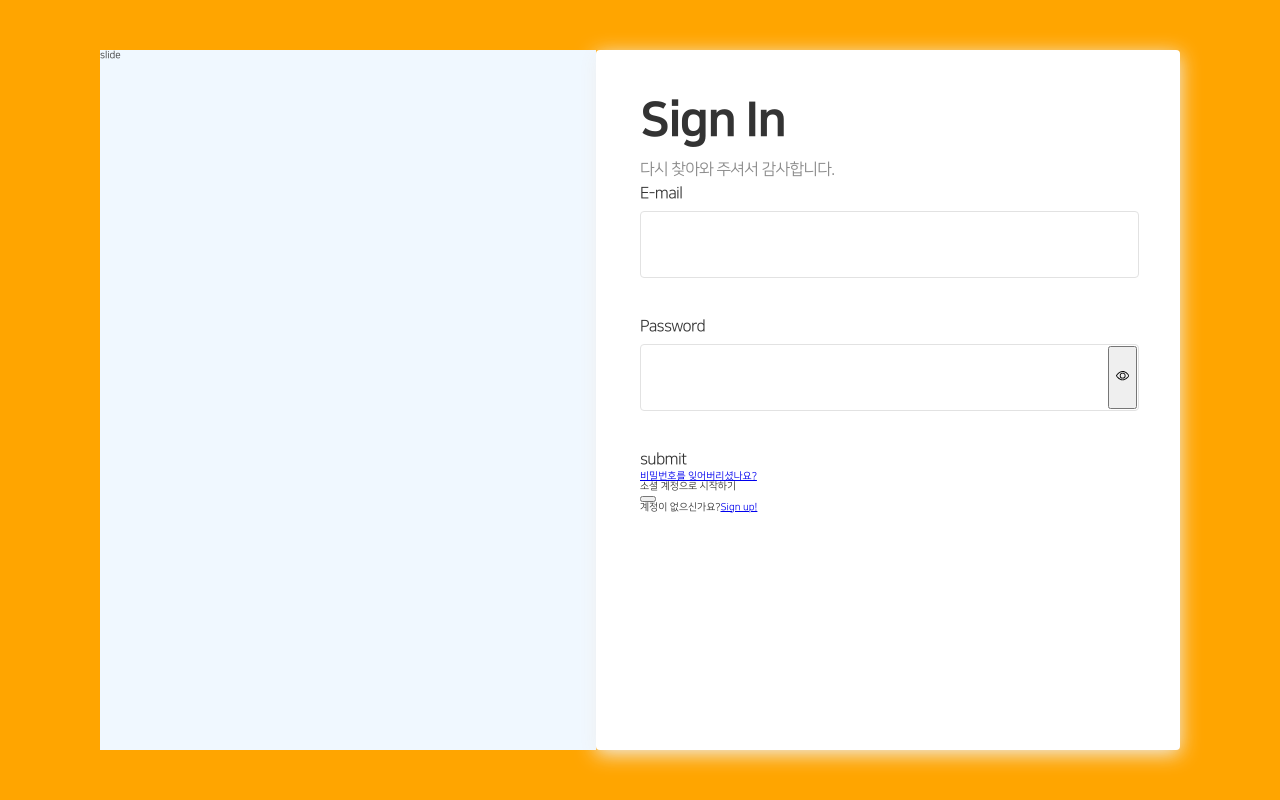
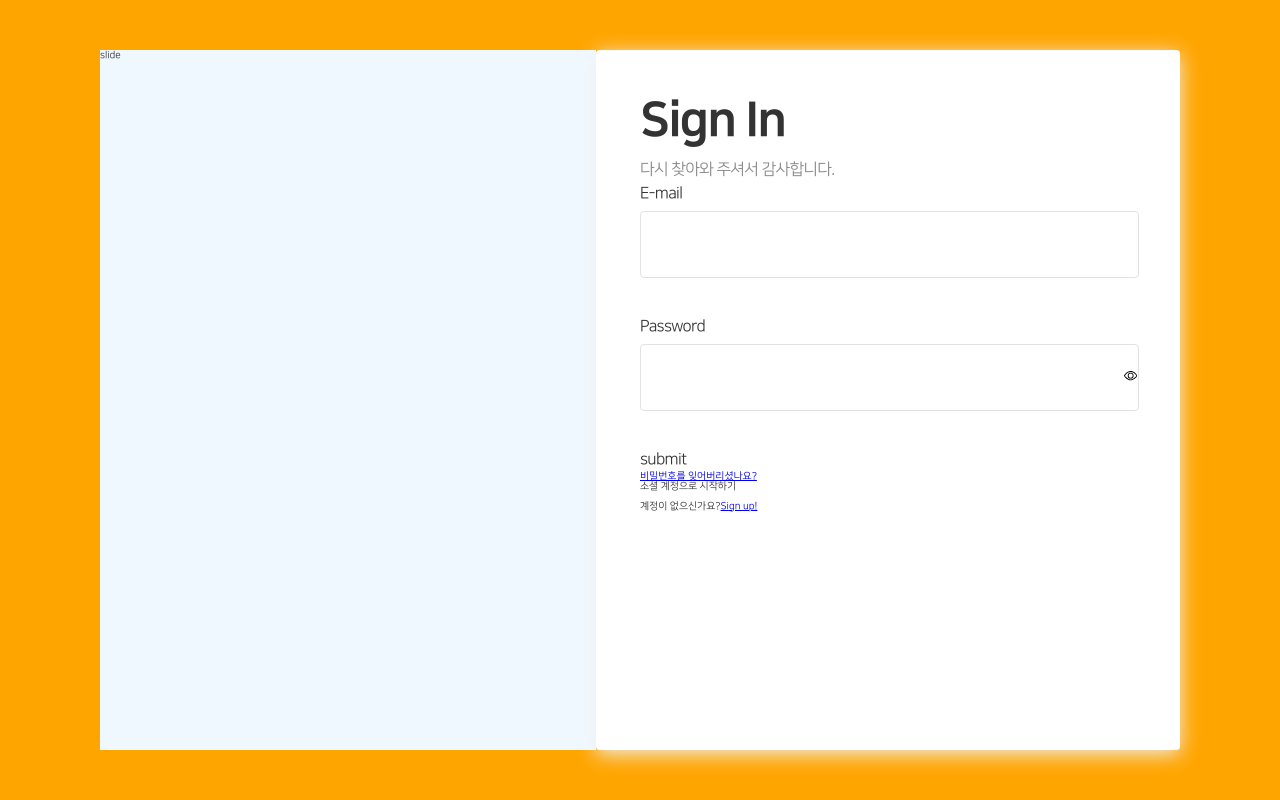
Before and after one commit to JaeilJO/blanking, a Next.js app: page / in a window 1280 px wide. Built offline with nearby package versions, Linux system fonts and the light colour scheme.

Commit message:
feat : button global style 추가

```diff
--- a/src/app/global.scss
+++ b/src/app/global.scss
@@ -16,6 +16,16 @@ input {
     margin: 0;
     padding: 0;
     border: none;
+    &:focus {
+        outline: none;
+    }
+}
+
+button {
+    margin: 0;
+    padding: 0;
+    border: none;
+    background-color: transparent;
     &:focus {
         outline: none;
     }
--- a/src/components/AuthComponent/AuthCommon/Form/Input/index.module.scss
+++ b/src/components/AuthComponent/AuthCommon/Form/Input/index.module.scss
@@ -41,3 +41,6 @@
         box-shadow: a.$basic-shadow;
     }
 }
+
+.hide_button {
+}
--- a/src/components/AuthComponent/AuthCommon/Form/Input/index.tsx
+++ b/src/components/AuthComponent/AuthCommon/Form/Input/index.tsx
@@ -77,7 +77,9 @@ function Input({ type }: InputProps) {
                     })}
                 >
                     <input id="password" type={isHide ? 'text' : 'password'} onBlur={onBlur} ref={inputRef} />
-                    <button onClick={passwordHideHandler}>{isHide ? <BsEyeSlash /> : <BsEye />}</button>
+                    <button className={style.hide_button} onClick={passwordHideHandler}>
+                        {isHide ? <BsEyeSlash /> : <BsEye />}
+                    </button>
                 </div>
             </div>
         );
```
